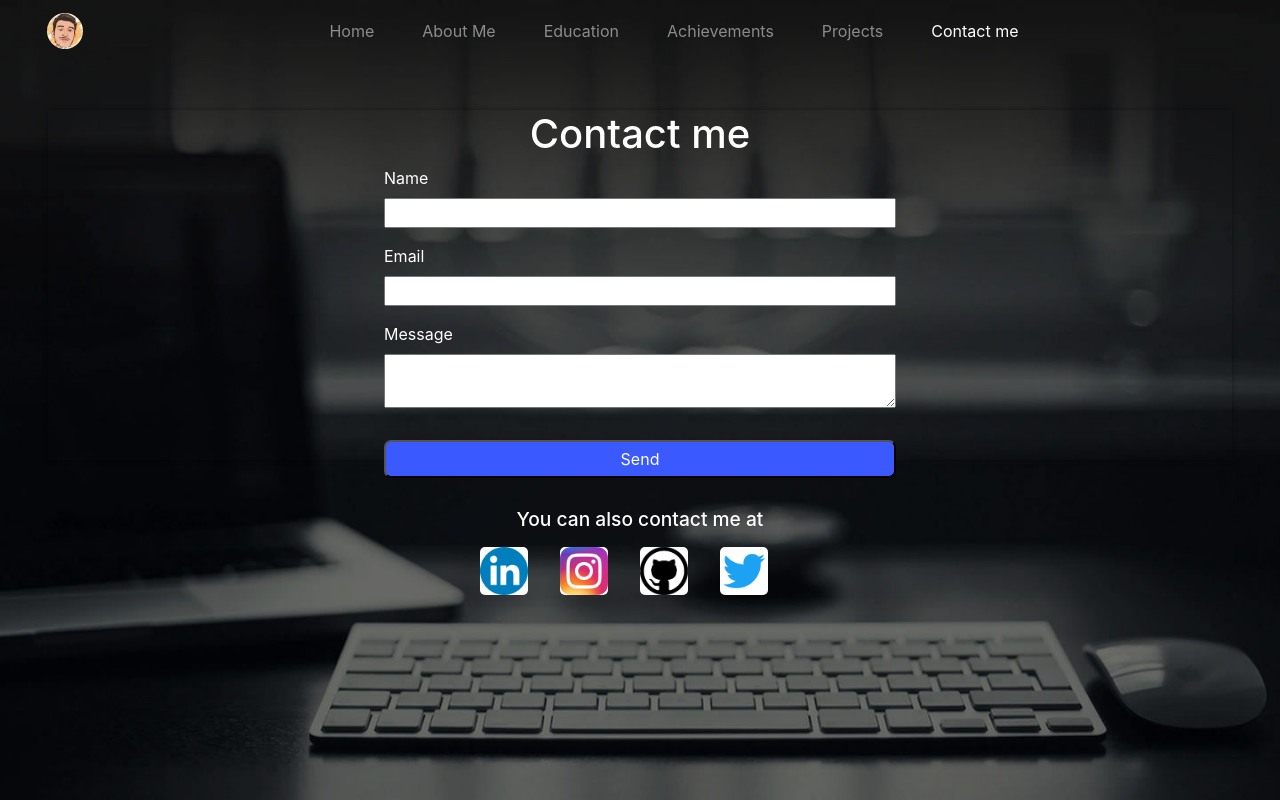
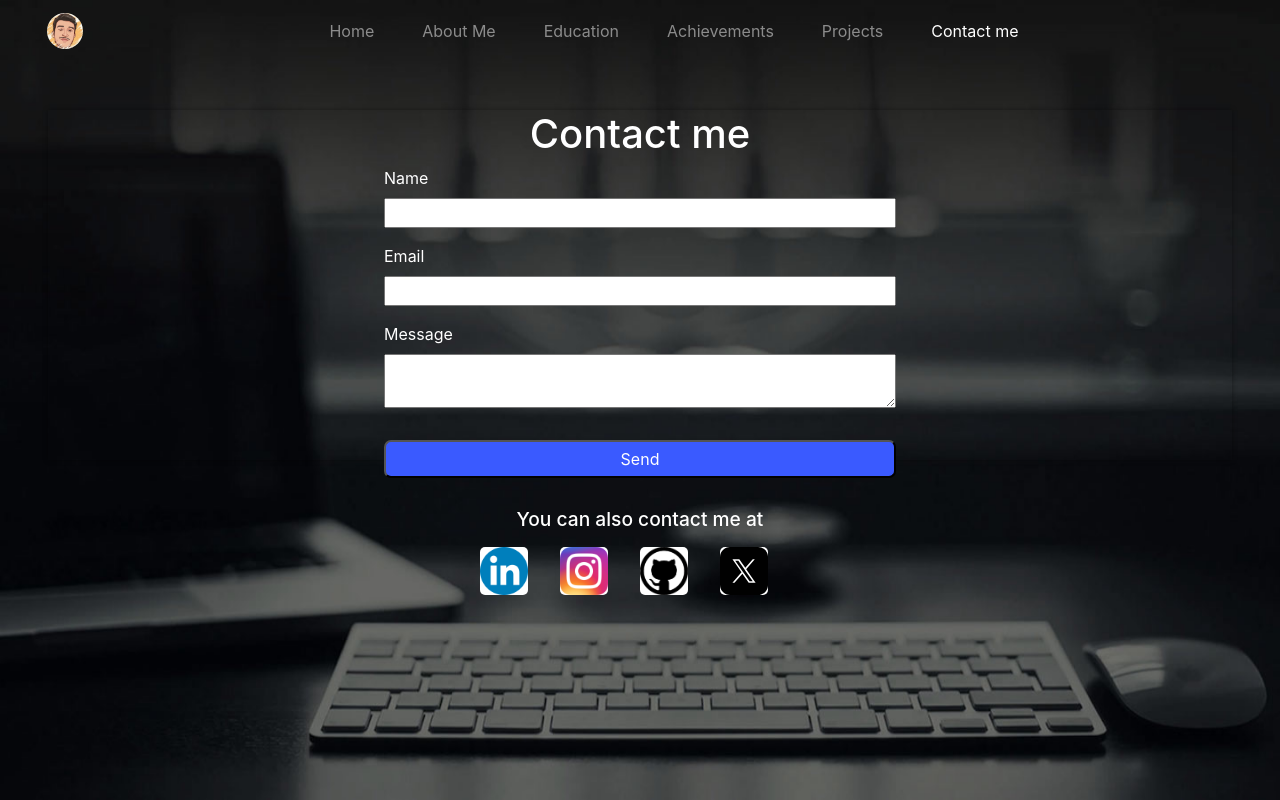
Before and after one commit to asv210/portfolio, a React (Create React App) app: page /Contactme in a window 1280 px wide. Built offline with nearby package versions, Linux system fonts and the light colour scheme; a web font is replaced by a local one.

Commit message:
added some changes

```diff
--- a/src/Components/Contactme.js
+++ b/src/Components/Contactme.js
@@ -53,7 +53,7 @@ const Contactme = () => {
               <input
                 type="hidden"
                 name="_next"
-                value="https://portfolio-apar1223.vercel.app/"
+                value="https://portfolio-apar.vercel.app/"
               />
               <label
                 className="textform d-flex justify-content-start"
@@ -97,7 +97,7 @@ const Contactme = () => {
         </div>
         <div className="icon1">
           <a
-            href="https://www.instagram.com/_.just._.av/"
+            href="https://www.instagram.com/apar2110/"
             target="_blank"
             rel="noopener noreferrer"
           >
@@ -127,7 +127,7 @@ const Contactme = () => {
         </div>
         <div className="icon1">
           <a
-            href="https://twitter.com/apar_159"
+            href="https://twitter.com/0xdapar"
             target="_blank"
             rel="noopener noreferrer"
           >
@@ -135,7 +135,7 @@ const Contactme = () => {
               className="icon"
               width="30"
               height="30"
-              src={images["twitter.png"]}
+              src={images["twitter.svg"]}
               alt=""
             ></img>
           </a>
```
Also changed, not shown: src/Components/images/twitter.png (deleted), src/Components/images/twitter.svg (added).
